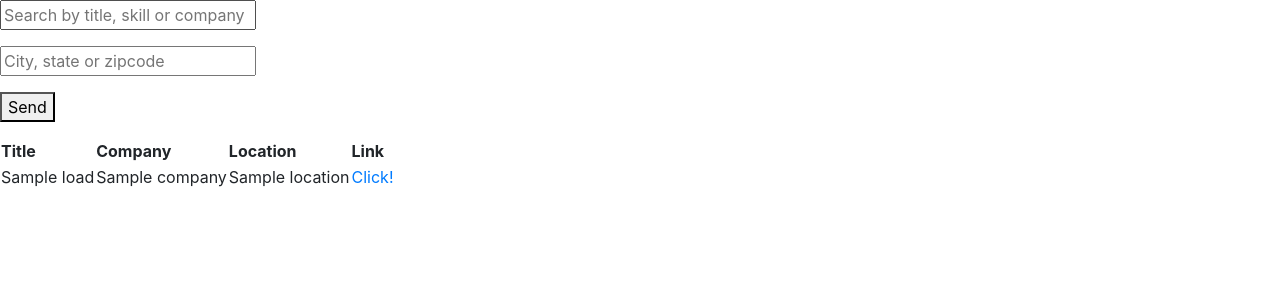
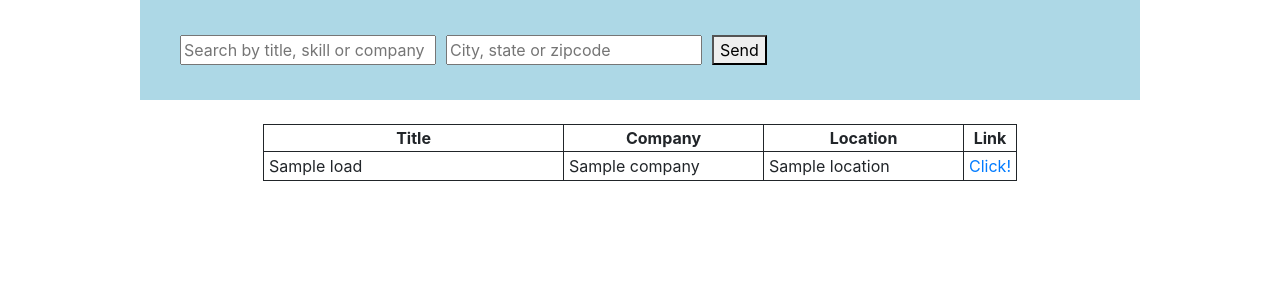
Before and after one commit to muratcansarkalkan/SaveYourJobsWEB, a Django app: template templates/home.html in a window 1280 px wide. Shown: the top 300 px of the page. Run offline with Django 4.2, Linux system fonts and the light colour scheme; the template is opened without the code that fills it: most values are stand-ins (such as "Sample title", 1, 10 or a date in 2020).

Commit message:
added Style

```diff
--- /dev/null
+++ b/saveyourjobsWEB/static/style.css
@@ -0,0 +1,59 @@
+.flex-item{
+    flex-grow: 0.03;
+}
+
+.header {
+    height: 60px;
+    display: flex;
+    flex-direction: column;
+  }
+
+.container .flex-item{
+    float: left;
+    display: block;
+    padding: 5px;
+}
+
+.searchline{
+    margin: auto;
+    background-color: lightblue;
+    width: 1000px;
+    height: 100px;
+    padding: 20px;
+    flex-grow: 1;
+    display: flex;
+    flex-direction: column;
+    justify-content: center;
+}
+table {
+    border-collapse: collapse;
+    margin: auto;
+  }
+
+  table, td, th {
+    border: 1px solid;
+  }
+
+  td {
+    padding: 2px 5px;
+  }
+
+#tabletitle {
+    text-align: center;
+    width: 300px;
+}
+
+#tablecomp {
+    text-align: center;
+    width: 200px;
+}
+
+#tableloc {
+    text-align: center;
+    width: 200px;
+}
+
+#tablelink {
+    text-align: center;
+    width: 50px;
+}
--- a/templates/home.html
+++ b/templates/home.html
@@ -5,21 +5,40 @@
             Simple UI Search Engine for LinkedIn
         </title>
         <link rel="stylesheet" href="https://cdn.jsdelivr.net/npm/bootstrap@4.1.3/dist/css/bootstrap.min.css" integrity="sha384-MCw98/SFnGE8fJT3GXwEOngsV7Zt27NXFoaoApmYm81iuXoPkFOJwJ8ERdknLPMO" crossorigin="anonymous">
+        {% load static %}
+
+        <link rel="stylesheet" type="text/css" href="{% static '/style.css' %}">
+
+        <!-- <link rel="stylesheet" type="text/css" href="style.css"/> -->
     </head>
     <body>
 
         <form action="/output/" method="post">
             {% csrf_token %}
-            <p><input type="text" name="query" placeholder="Search by title, skill or company" required></p>
-            <p><input type="text" name="location" placeholder="City, state or zipcode" required></p>
-            <p><button type="submit">Send</button></p>
+            <header>
+            <div class="searchline">
+            <div class="container">
+            <div class="flex-item"><input type="text" name="query" placeholder="Search by title, skill or company" required></div>
+            <div class="flex-item"><input type="text" name="location" placeholder="City, state or zipcode" required></div>
+            <div class="flex-item"><button type="submit">Send</button></div>
+            </div>
+        </div>
+    </header>
+        <br>
             <table>
             <tr>
-                <th>Title</th>
-                <th>Company</th>
-                <th>Location</th>
-                <th>Link</th>
+                <th id="tabletitle">Title</th>
+                <th id="tablecomp">Company</th>
+                <th id="tableloc">Location</th>
+                <th id="tablelink">Link</th>
             </tr>
+
+            <!-- <tr>
+                <td>Software Engineer</td>
+                <td>Amazon</td>
+                <td>EMEA</td>
+                <td><a href="https://www.amazon.com">Click!</a></td>
+            </tr> -->
 
                 {% for load in loader %}
             <tr>
```
